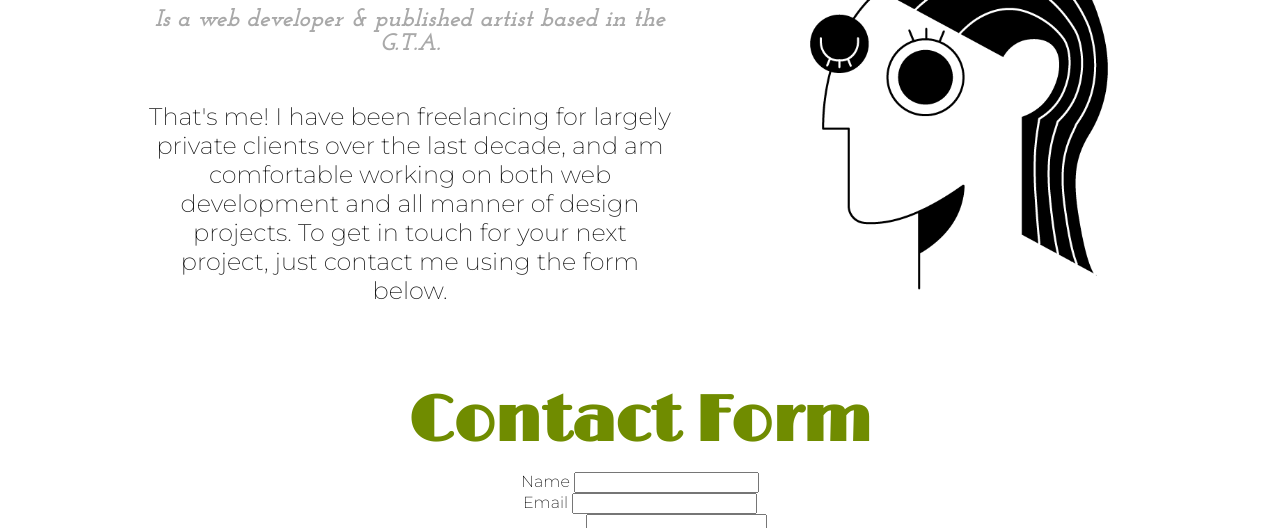
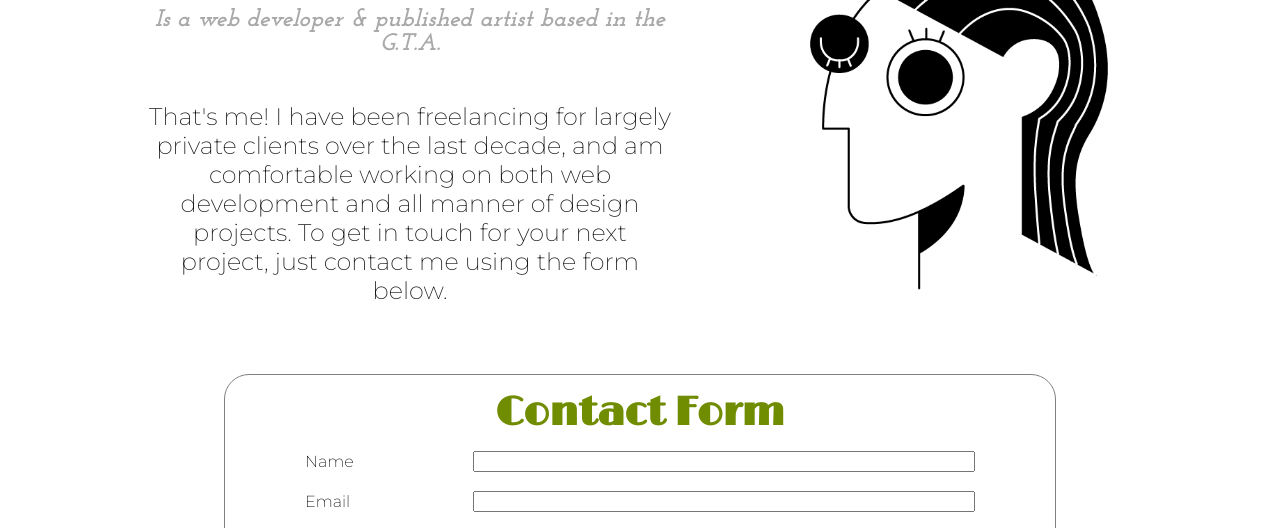
Before and after one commit to khyleB/Portfolio-Site, a plain HTML site: page about.html in a window 1280 px wide. Shown: the part 364-892 px from the top of the page. Drawn offline with nearby package versions, Linux system fonts and the light colour scheme.

Commit message:
Update about.html

```diff
--- a/about.html
+++ b/about.html
@@ -14,7 +14,7 @@
 		<link href="https://fonts.googleapis.com/css2?family=Josefin+Slab:wght@600;700&family=Yanone+Kaffeesatz:wght@500&display=swap" rel="stylesheet">
 
 		<link rel="stylesheet" href="/style.css">
-		<link rel="stylesheet" href="/contact-form-style.css">
+		<link rel="stylesheet" href="/about-style.css">
 
 
 	</head>
```
